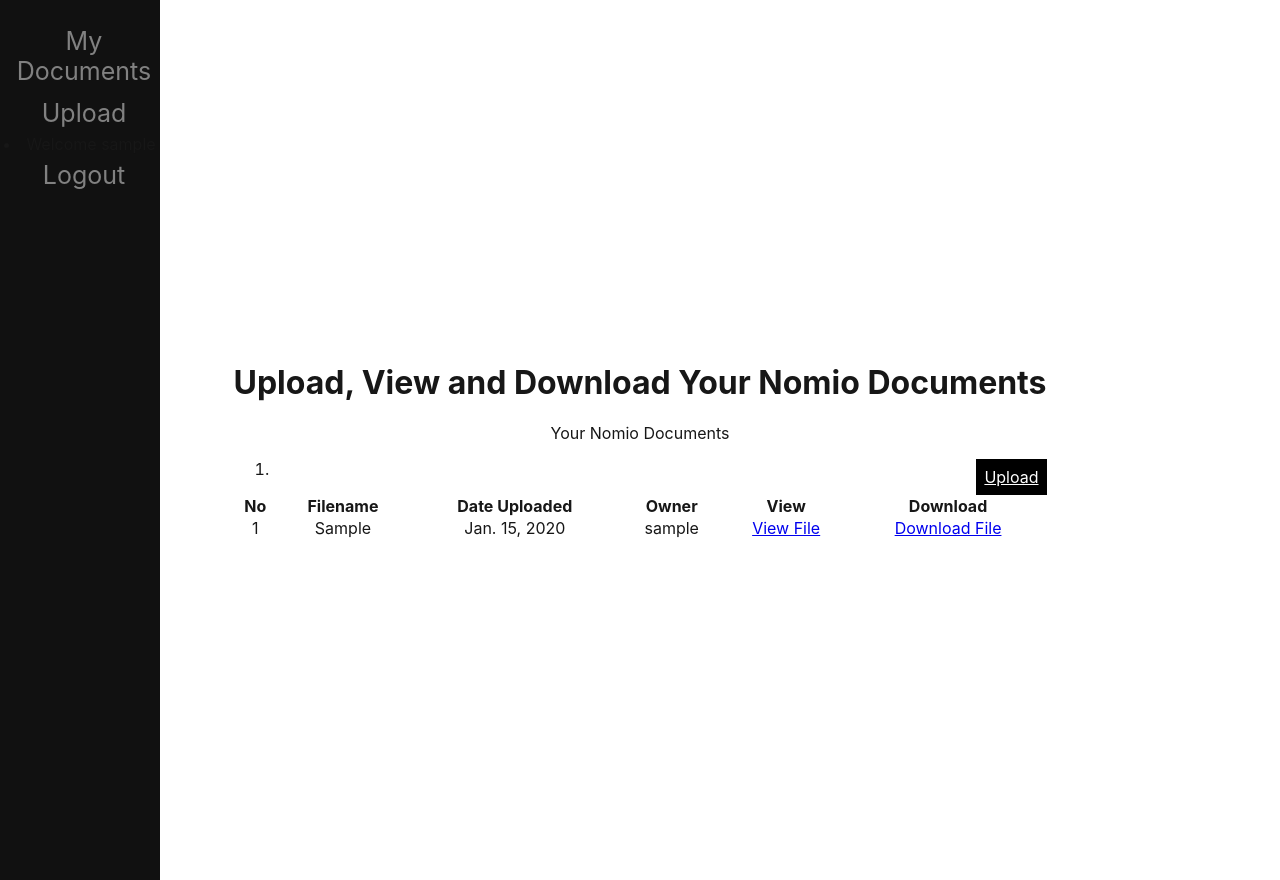
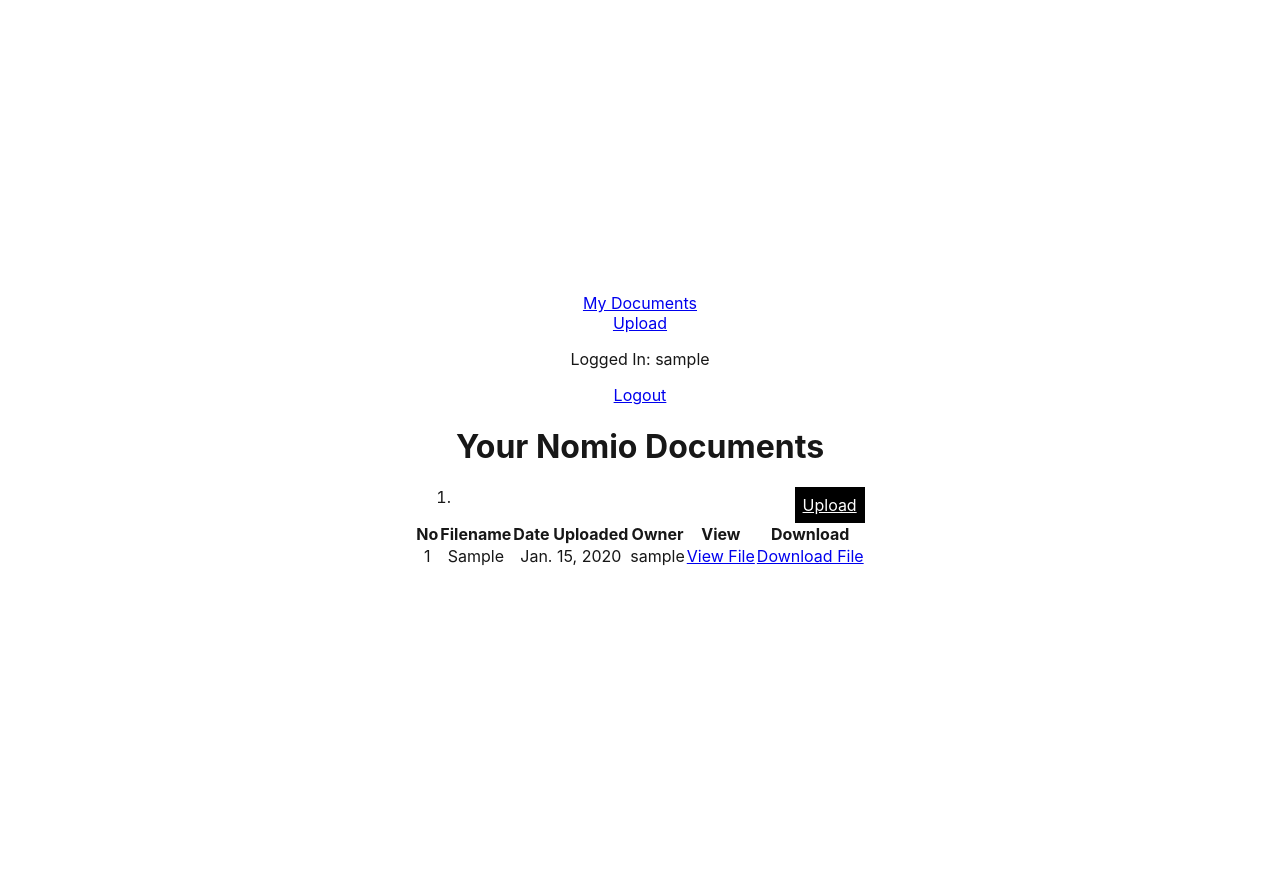
Before and after one commit to LucasSD/docvault, a Django app: page /documents/ in a window 1280 px wide. Run offline with Django 3.2, Linux system fonts and the light colour scheme; a user stored in the database is signed in; tables that the repository leaves empty hold one stand-in row (values such as "Sample post").

Commit message:
modify cvrg.bat so that test_settings.py is used. Other aesthetic changes to templates

```diff
--- a/coding-exercise-main/nomio/documents/templates/documents/legaldoc_list.html
+++ b/coding-exercise-main/nomio/documents/templates/documents/legaldoc_list.html
@@ -2,10 +2,8 @@
 {% load static %}
 
 {% block body %}
-<h1>Upload, View and Download Your Nomio Documents</h1>
+<h1>Your Nomio Documents</h1>
 <body>
-            </ol>
-                    Your Nomio Documents
 
             <!-- Breadcrumbs-->
             <ol class="breadcrumb">
--- a/coding-exercise-main/nomio/documents/templates/documents/user_upload.html
+++ b/coding-exercise-main/nomio/documents/templates/documents/user_upload.html
@@ -9,7 +9,6 @@
                     {% csrf_token %}
                     <table>
                         {{ form.as_table }}
-                        {{ request.user }}
                     </table>
                     <input type="submit" class="btn btn-primary btn-lg" name="register">
 
--- a/coding-exercise-main/nomio/shared/static/nomio.css
+++ b/coding-exercise-main/nomio/shared/static/nomio.css
@@ -21,42 +21,3 @@
   color: var(--black);
   text-align: center;
 }
-
-/* The sidebar menu */
-.sidenav {
-  height: 100%; /* Full-height: remove this if you want "auto" height */
-  width: 160px; /* Set the width of the sidebar */
-  position: fixed; /* Fixed Sidebar (stay in place on scroll) */
-  z-index: 1; /* Stay on top */
-  top: 0; /* Stay at the top */
-  left: 0;
-  background-color: #111; /* Black */
-  overflow-x: hidden; /* Disable horizontal scroll */
-  padding-top: 20px;
-}
-
-/* The navigation menu links */
-.sidenav a {
-  padding: 6px 8px 6px 16px;
-  text-decoration: none;
-  font-size: 25px;
-  color: #818181;
-  display: block;
-}
-
-/* When you mouse over the navigation links, change their color */
-.sidenav a:hover {
-  color: #f1f1f1;
-}
-
-/* Style page content */
-.main {
-  margin-left: 160px; /* Same as the width of the sidebar */
-  padding: 0px 10px;
-}
-
-/* On smaller screens, where height is less than 450px, change the style of the sidebar (less padding and a smaller font size) */
-@media screen and (max-height: 450px) {
-  .sidenav {padding-top: 15px;}
-  .sidenav a {font-size: 18px;}
-}
--- a/coding-exercise-main/nomio/shared/templates/base.html
+++ b/coding-exercise-main/nomio/shared/templates/base.html
@@ -11,12 +11,14 @@
 
 <body>
 
-  {% block sidebar %}
+  {% block menu %}
   <div class="sidenav">
     <a href="{% url 'index' %}">My Documents</a>
+    <br>
     <a href="{% url 'upload' %}">Upload</a>
     {% if user.is_authenticated %}
-<li>Welcome {{ user.get_username }}</li>
+
+<p>Logged In: {{ user.get_username }}</p>
     <a href="{% url 'logout'%}?next={{request.path}}">Logout</a>
     {% endif %}
   </div>
@@ -24,7 +26,7 @@
 {% endblock %}
 
 {% block body %}{% endblock %}
-
+</br>
   {% block pagination %}
   {% if is_paginated %}
       <div class="pagination">
```
Also changed, not shown: 1 other file.
